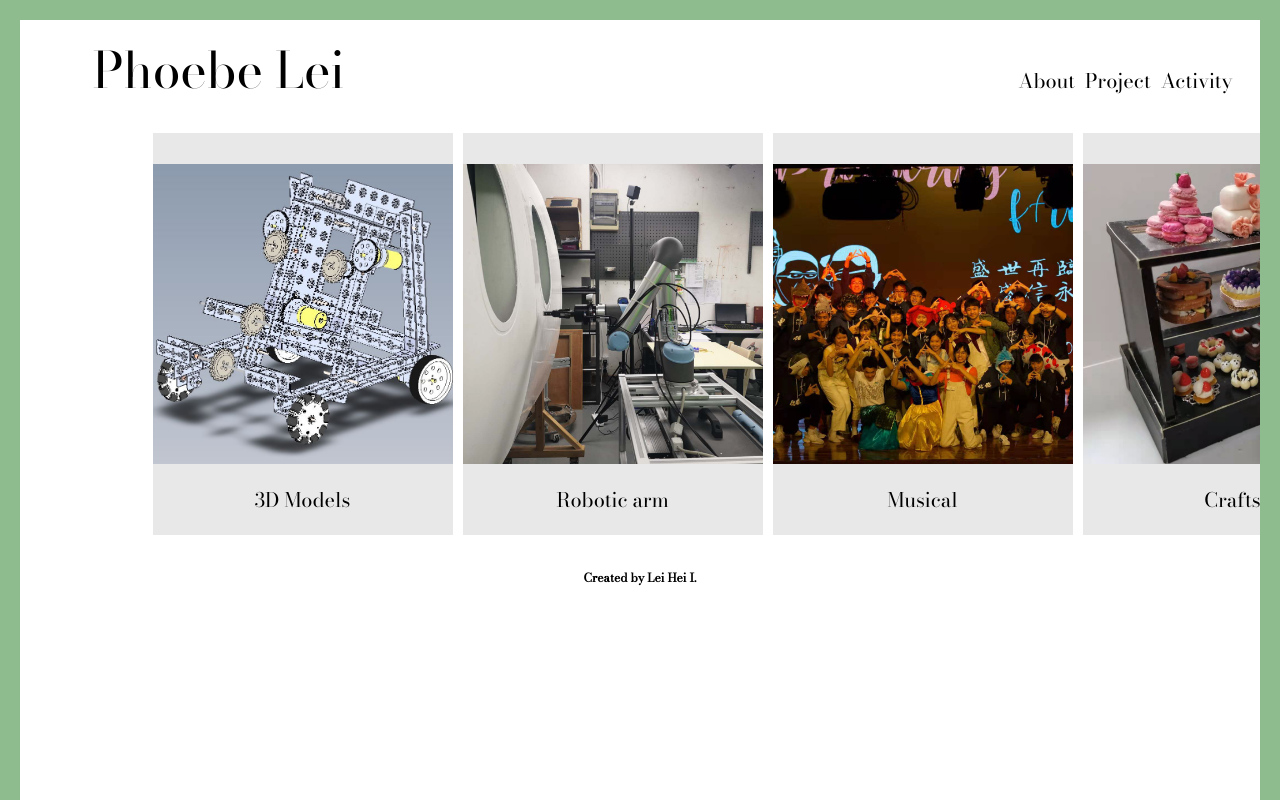
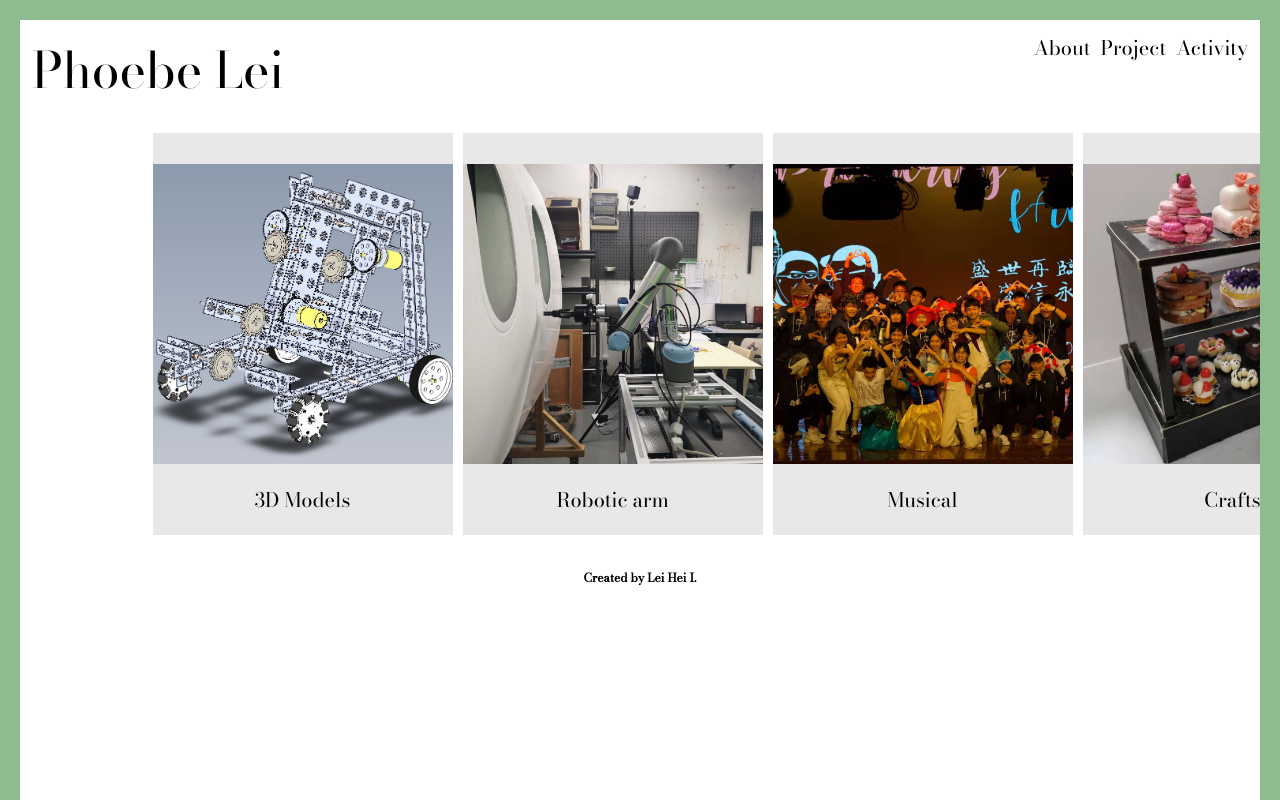
Before and after one commit to LeiHeiI/testing20210123, an Eleventy site: page index.html in a window 1280 px wide. Shown: the top 800 px of the page. Built offline with nearby package versions, Linux system fonts and the light colour scheme; Eleventy itself is replaced by a stand-in of ours; files that its build step writes are made by us from their sources.

Commit message:
Update layout.html

```diff
--- a/_includes/layout.html
+++ b/_includes/layout.html
@@ -14,13 +14,7 @@
 <div id="top"></div>
 <div id="bottom"></div>
 
-<h style="font-size: 50px; margin-left: 5%;"">Phoebe Lei</h><h style="font-size: 20px; margin-left: 55%;"><a href='/about'>About</a> <a href='/'>Project</a> <a href='/activity'>Activity</a></h>
-  <!--    <nav>
-         <a href='/'>Home</a>
-        <a href='/about'>About</a>
-        <a href='/'>Project</a>
-        <a href='/activity'>Activity</a>
-      </nav> -->
+<h style="font-size: 50px; margin-left: auto;" >Phoebe Lei</h><h style="font-size: 20px; float: right; display: in-line block;"><a href='/about'>About</a> <a href='/'>Project</a> <a href='/activity'>Activity</a></h>
    </header>
    <main>
    {{content}}
```
